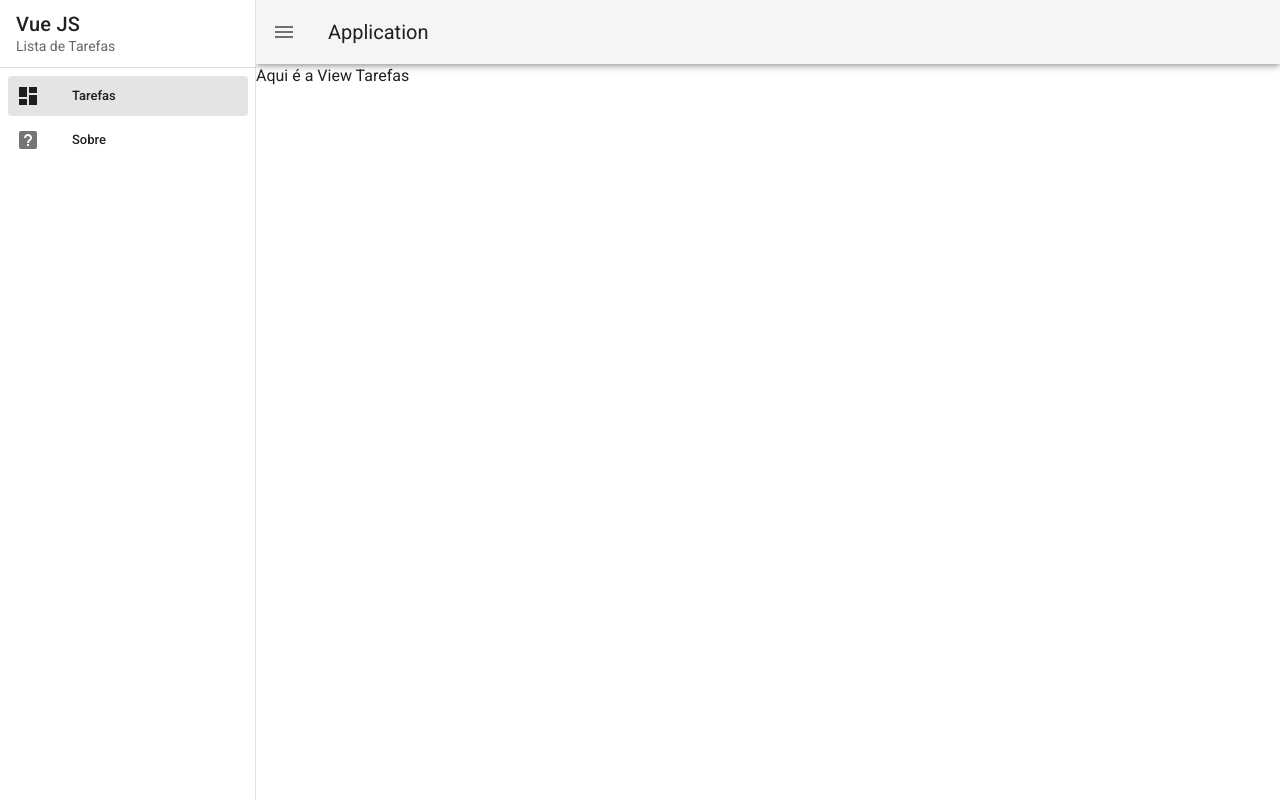
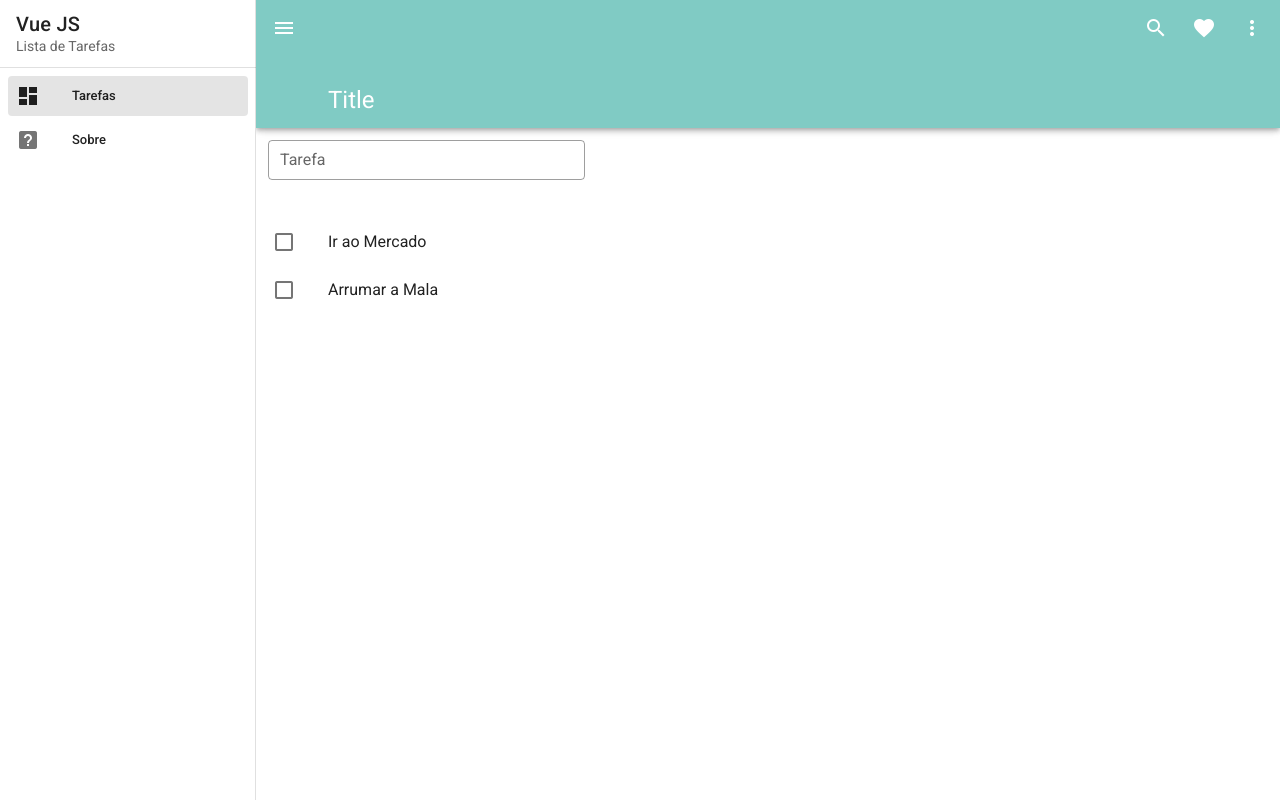
Before and after one commit to Ericsilvaa/vue-vuetify-todo, a Vue app: page / in a window 1280 px wide. Built offline with nearby package versions, Linux system fonts and the light colour scheme.

Commit message:
hadleAddTarefa in todo

```diff
--- a/src/App.vue
+++ b/src/App.vue
@@ -30,10 +30,41 @@
       </v-list>
     </v-navigation-drawer>
 
-    <v-app-bar app>
+    <!-- <v-app-bar app>
       <v-app-bar-nav-icon @click="drawer = !drawer"></v-app-bar-nav-icon>
 
       <v-toolbar-title>Application</v-toolbar-title>
+    </v-app-bar> -->
+
+    <v-app-bar
+    app
+      color="teal lighten-3"
+      dark
+      prominent
+      >
+
+      <!-- pesquisar sobre os dois abaixo ... -->
+      <!-- scroll-target="#scrolling-techniques-4" -->
+      <!-- hide-on-scroll -->
+
+
+      <v-app-bar-nav-icon @click="drawer = !drawer" />
+
+      <v-toolbar-title>Title</v-toolbar-title>
+
+      <v-spacer></v-spacer>
+
+      <v-btn icon>
+        <v-icon>mdi-magnify</v-icon>
+      </v-btn>
+
+      <v-btn icon>
+        <v-icon>mdi-heart</v-icon>
+      </v-btn>
+
+      <v-btn icon>
+        <v-icon>mdi-dots-vertical</v-icon>
+      </v-btn>
     </v-app-bar>
 
     <v-main>
--- /dev/null
+++ b/src/components/Tarefas/Tarefa.vue
@@ -0,0 +1,31 @@
+<template >
+  <div>
+    <v-list-item
+      :class="{'blue lighten-5': tarefa.concluido}"
+      @click="$emit('ConcluidoTogger')"
+    >
+          <template v-slot:default="{}">
+            <v-list-item-action>
+              <v-checkbox :input-value="tarefa.concluido"></v-checkbox>
+            </v-list-item-action>
+
+            <v-list-item-content>
+              <v-list-item-title
+                :class="{'text-decoration-line-through': tarefa.concluido }"
+              > {{ tarefa.titulo }}</v-list-item-title>
+            </v-list-item-content>
+          </template>
+        </v-list-item>
+  </div>
+</template>
+
+<script>
+export default {
+  name: 'OnlyTarefa',
+  props:['tarefa']
+
+}
+</script>
+<style >
+
+</style>
--- a/src/store/index.js
+++ b/src/store/index.js
@@ -5,10 +5,24 @@ Vue.use(Vuex)
 
 export default new Vuex.Store({
   state: {
+    tarefas: [
+      { id:1, titulo:'Ir ao Mercado', concluido: false},
+      { id:2, titulo:'Arrumar a Mala', concluido: false},
+    ]
   },
   getters: {
   },
   mutations: {
+    adicionaTarefa(state, titulo) {
+      if(titulo) {
+        state.tarefas.push({
+          id: new Date().getTime(),
+          titulo,
+          concluido: false
+        })
+
+      }
+    }
   },
   actions: {
   },
--- a/src/views/Tarefas.vue
+++ b/src/views/Tarefas.vue
@@ -1,11 +1,63 @@
 <template>
   <div>
-    Aqui é a View Tarefas
+
+    <v-col
+      cols="12"
+      sm="6"
+      md="4"
+    >
+    <v-text-field
+      v-model="campoInput"
+      label="Tarefa"
+      placeholder="Qual sua Tarefa?"
+      outlined
+      dense
+      @keyup.enter="handleAddTarefa"
+    ></v-text-field>
+    </v-col>
+
+
+
+    <v-list
+      flat
+      subheader
+    >
+
+      <v-list-item-group
+        multiple
+        active-class=""
+      >
+
+      <div v-for="tarefa, i in $store.state.tarefas" :key="i">
+        <Tarefa
+        :tarefa="tarefa"
+        @ConcluidoTogger="tarefa.concluido = !tarefa.concluido"
+        />
+      </div>
+
+
+      </v-list-item-group>
+    </v-list>
   </div>
 </template>
 <script>
+import Tarefa from '@/components/Tarefas/Tarefa.vue';
+
 
 export default {
-  name: 'TarefasView'
+    name: "TarefasView",
+    components: { Tarefa },
+    data() {
+    return{
+      campoInput: null,
+
+    }
+  },
+  methods: {
+    handleAddTarefa() {
+      this.$store.commit('adicionaTarefa', this.campoInput)
+      this.campoInput = null
+    }
+  }
 }
 </script>
```
